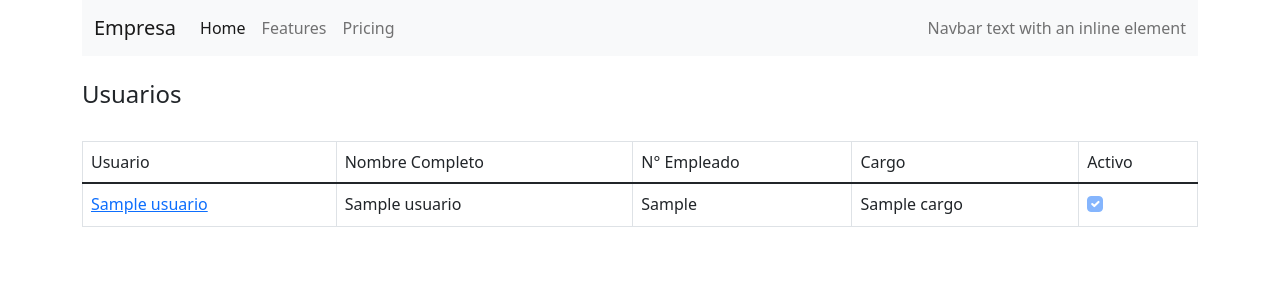
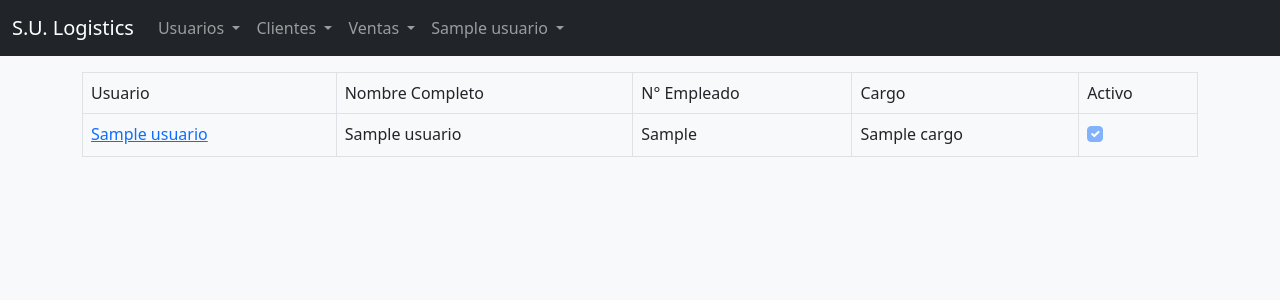
Before and after one commit to nikolo520/pr_tecnica, a Django app: template templates/usuario/index.html in a window 1280 px wide. Shown: the top 300 px of the page. Run offline with Django 3.2, Linux system fonts and the light colour scheme; the template is opened without the code that fills it: most values are stand-ins (such as "Sample title", 1, 10 or a date in 2020); some libraries are stand-ins or nearby versions.

Commit message:
Ajustes templates globales

```diff
--- a/templates/base/base.html
+++ b/templates/base/base.html
@@ -1,56 +1,90 @@
-
+{% load static %}
 <!DOCTYPE html>
 <html lang="es">
     <head>
+        <meta charset="UTF-8">
         {% block extrahead %}
         {% endblock %}
-        <meta charset="UTF-8">
         <meta name="viewport" content="width=device-width, initial-scale=1">
-        <link rel="shortcut icon" href="https://static.djangoproject.com/img/favicon.6dbf28c0650e.ico" type="image/x-icon">
-        <link rel="icon" href="https://static.djangoproject.com/img/favicon.6dbf28c0650e.ico" type="image/x-icon">
-        <link href="https://cdn.jsdelivr.net/npm/bootstrap@5.1.1/dist/css/bootstrap.min.css" rel="stylesheet" integrity="sha384-F3w7mX95PdgyTmZZMECAngseQB83DfGTowi0iMjiWaeVhAn4FJkqJByhZMI3AhiU" crossorigin="anonymous">
+        <link rel="stylesheet" type="text/css" href="{% static 'css/bootstrap/bootstrap.min.css' %}">
+        <link rel="stylesheet" type="text/css" href="{% static 'css/style.css' %}">
         <title>{% block title %} Document {% endblock %}</title>
     </head>
-    <body>
-        <div class="container">
+    <body class="bg-light">
         {% block navbar %}
-                <nav class="navbar navbar-expand-lg navbar-light bg-light">
+            <nav class="navbar navbar-expand-lg navbar-dark bg-dark">
                 <div class="container-fluid">
-                        <a class="navbar-brand" href="#">Empresa</a>
+                    <a class="navbar-brand" href="#">S.U. Logistics</a>
                     <button class="navbar-toggler" type="button" data-bs-toggle="collapse" data-bs-target="#navbarText" aria-controls="navbarText" aria-expanded="false" aria-label="Toggle navigation">
                         <span class="navbar-toggler-icon"></span>
                     </button>
-                        <div class="collapse navbar-collapse" id="navbarText">
-                            <ul class="navbar-nav me-auto mb-2 mb-lg-0">
-                            <li class="nav-item">
-                                <a class="nav-link active" aria-current="page" href="#">Home</a>
-                            </li>
-                            <li class="nav-item">
-                                <a class="nav-link" href="#">Features</a>
-                            </li>
-                            <li class="nav-item">
-                                <a class="nav-link" href="#">Pricing</a>
+                    <div class="collapse navbar-collapse" id="navbarNavDarkDropdown">
+                        <ul class="navbar-nav">
+                          <li class="nav-item dropdown">
+                            <a class="nav-link dropdown-toggle" href="#" id="navbarDarkDropdownMenuLinkUsuarios" role="button" data-bs-toggle="dropdown" aria-expanded="false">
+                              Usuarios
+                            </a>
+                            <ul class="dropdown-menu dropdown-menu-dark" aria-labelledby="navbarDarkDropdownMenuLinkUsuarios">
+                              <li><a class="dropdown-item" href="">Crear</a></li>
+                              <li><a class="dropdown-item" href="">Consultar</a></li>
+                            </ul>
                           </li>
                         </ul>
-                            <span class="navbar-text">
-                            Navbar text with an inline element
-                            </span>
+                        <ul class="navbar-nav">
+                            <li class="nav-item dropdown">
+                              <a class="nav-link dropdown-toggle" href="#" id="navbarDarkDropdownMenuLinkClientes" role="button" data-bs-toggle="dropdown" aria-expanded="false">
+                                Clientes
+                              </a>
+                              <ul class="dropdown-menu dropdown-menu-dark" aria-labelledby="navbarDarkDropdownMenuLinkClientes">
+                                <li><a class="dropdown-item" href="">Crear</a></li>
+                                <li><a class="dropdown-item" href="">Consultar</a></li>
+                              </ul>
+                            </li>
+                          </ul>
+                          <ul class="navbar-nav">
+                            <li class="nav-item dropdown">
+                              <a class="nav-link dropdown-toggle" href="#" id="navbarDarkDropdownMenuLinkVentas" role="button" data-bs-toggle="dropdown" aria-expanded="false">
+                                Ventas
+                              </a>
+                              <ul class="dropdown-menu dropdown-menu-dark" aria-labelledby="navbarDarkDropdownMenuLinkVentas">
+                                <li><a class="dropdown-item" href="">Crear</a></li>
+                                <li><a class="dropdown-item" href="">Consultar</a></li>
+                              </ul>
+                            </li>
+                          </ul>
+                          <spanc class="mr-auto ml-auto"></span>
+                          <ul class="navbar-nav">
+                            <li class="nav-item dropdown">
+                              <a class="nav-link dropdown-toggle" href="#" id="navbarDarkDropdownMenuLink" role="button" data-bs-toggle="dropdown" aria-expanded="false">
+                                {{usuario.usuario}}
+                              </a>
+                              <ul class="dropdown-menu dropdown-menu-dark" aria-labelledby="navbarDarkDropdownMenuLink">
+                                <li><a class="dropdown-item" href="#">Ver Perfil</a></li>
+                                <li><a class="dropdown-item" href="#">Cerrar Sesión</a></li>
+                              </ul>
+                            </li>
+                          </ul>
                     </div>
                 </div>
             </nav>
         {% endblock %}
-            {% block header %}
-            {% include 'base/header.html' %}
+        <div class="container pt-3">
+            {% block content %}
+
             {% endblock %}
 
-            {% block content %}
-                <script src="https://cdn.jsdelivr.net/npm/bootstrap@5.1.1/dist/js/bootstrap.bundle.min.js" integrity="sha384-/bQdsTh/da6pkI1MST/rWKFNjaCP5gBSY4sEBT38Q/9RBh9AH40zEOg7Hlq2THRZ" crossorigin="anonymous"></script>
+        </div>
+        {% block footer %}
+            <footer class="bg-light text-center text-lg-start">
+                <div class="text-center p-3" style="background-color: rgba(202, 201, 201, 0.2);">
+                © 2021 Copyright:
+                <a href="#">S.U. Logistics</a>
+                </div>
+            </footer>
         {% endblock %}
-            {% block footer %}
-                <h5>                   Bloque de footer                           </h5>
-            {% endblock %}
+        <script src="{% static 'js/bootstrap/bootstrap.bundle.min.js' %}"></script>
+        <script src="{% static 'js/jquery/jquery-3.6.0.min.js' %}"></script>
         {% block extrajs %}
 	    {% endblock %}
-        </div>
     </body>
 </html>
--- a/templates/base/header.html
+++ /dev/null
@@ -1 +0,0 @@
-<h2>KKKKKKKKKK</h2>
```
Also changed, not shown: templates/index.html (+6 -2 lines). Lines whose indentation alone changed are shown as unchanged.
